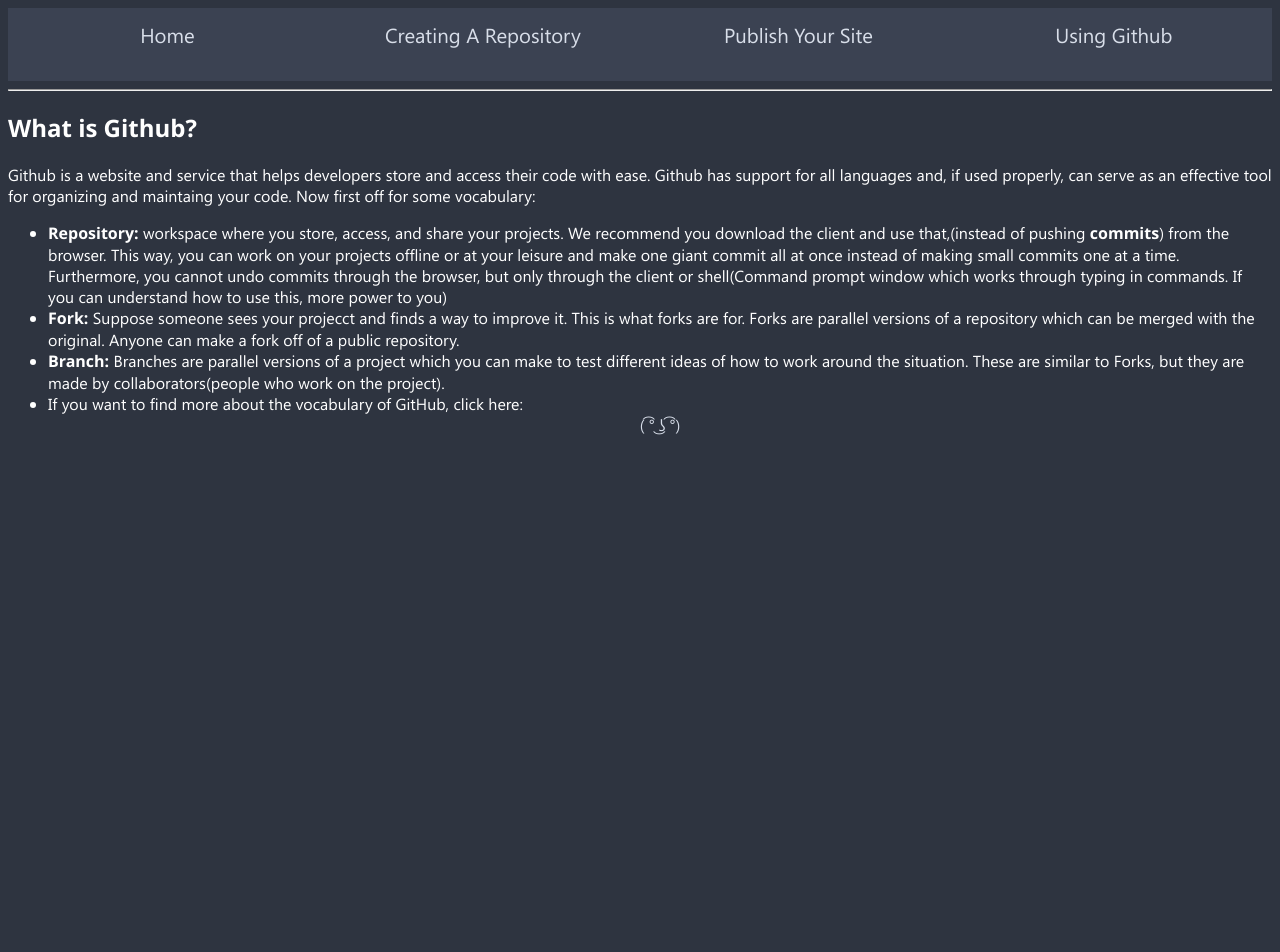
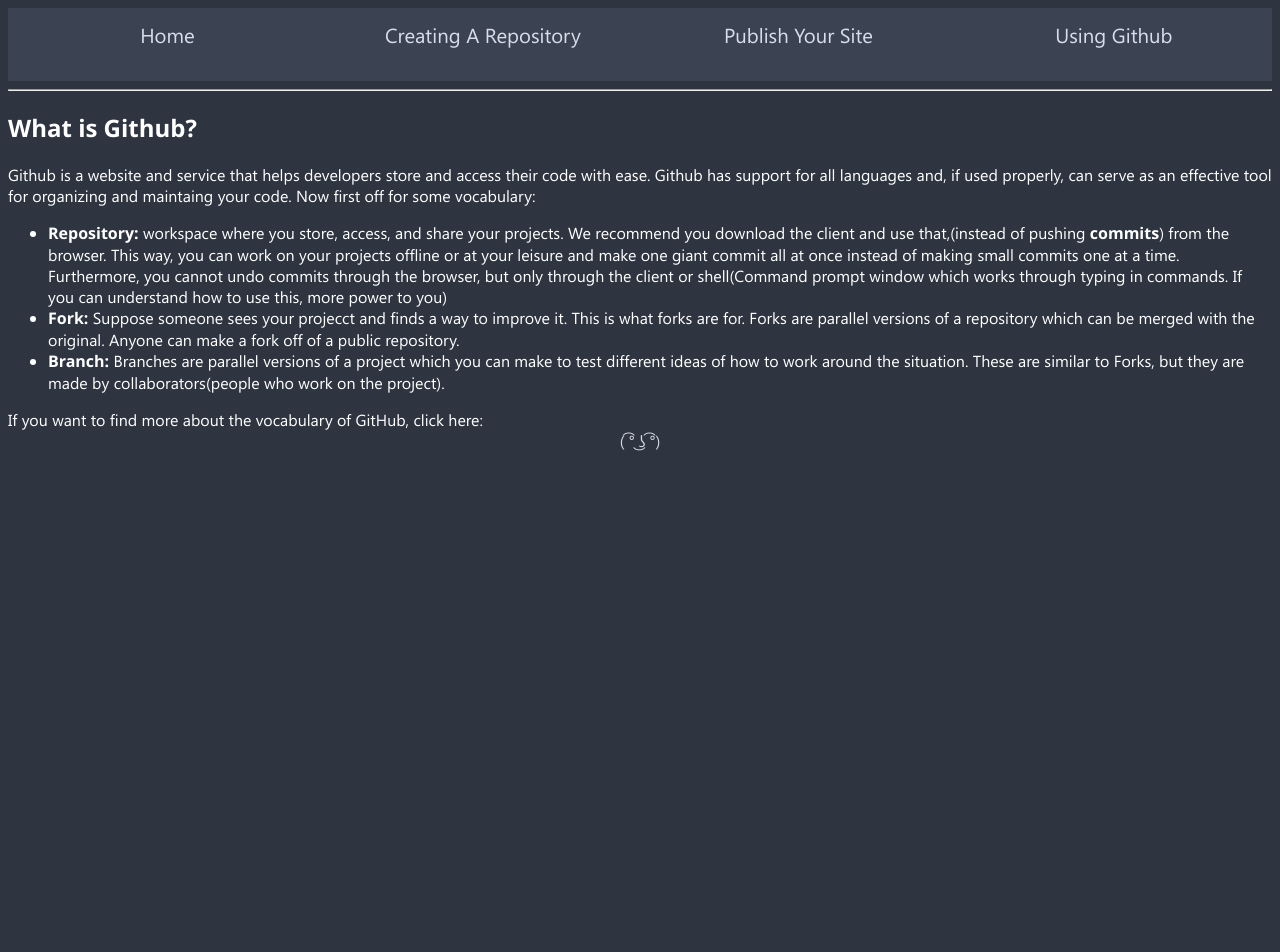
Before and after one commit to 9kwasi/9kwasi.github.io, a plain HTML site: page index.html in a window 1280 px wide. Shown: the top 952 px of the page. Drawn offline with Linux system fonts and the light colour scheme.

Commit message:
Update index.html

```diff
--- a/index.html
+++ b/index.html
@@ -50,11 +50,9 @@
         <b>Branch:</b> Branches are parallel versions of a project which you can make to test different ideas of how to work around the situation.
         These are similar to Forks, but they are made by collaborators(people who work on the project).
       </li>
-      <li>
-        If you want to find more about the vocabulary of GitHub, click here: <a href="https://help.github.com/articles/github-glossary/" height="300" width="227" align="center" style="display:block">
-        ( ͡° ͜ʖ ͡°)      </a>.
-      </li>
       </ul>
+      <p>If you want to find more about the vocabulary of GitHub, click here: <a href="https://help.github.com/articles/github-glossary/" height="300" width="227" align="center" style="display:block">
+        ( ͡° ͜ʖ ͡°)</a>.</p>
     <hr>
     <h2 class="heading">Why are we using Github?</h2>
       <hr align="left">
```
